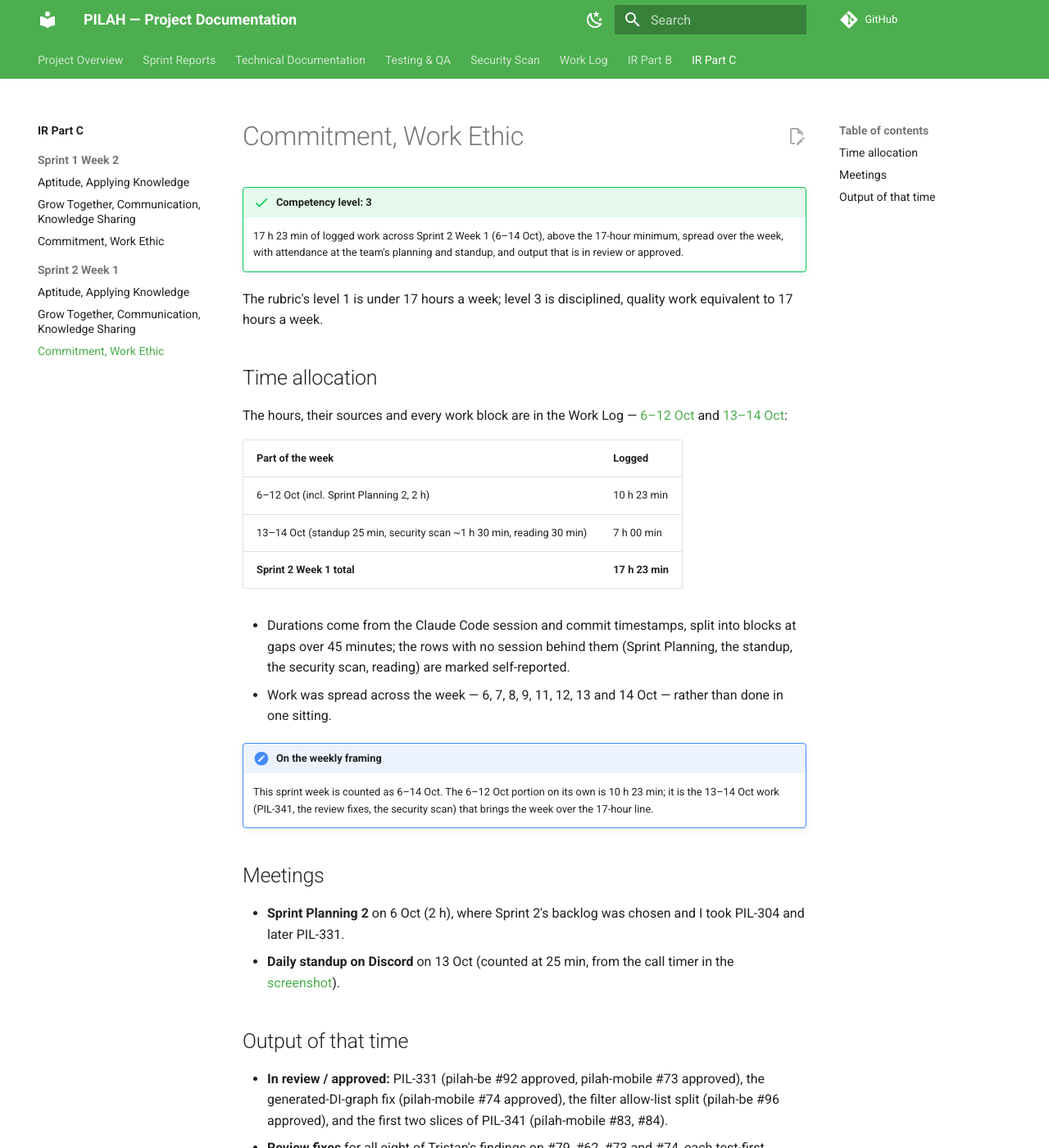
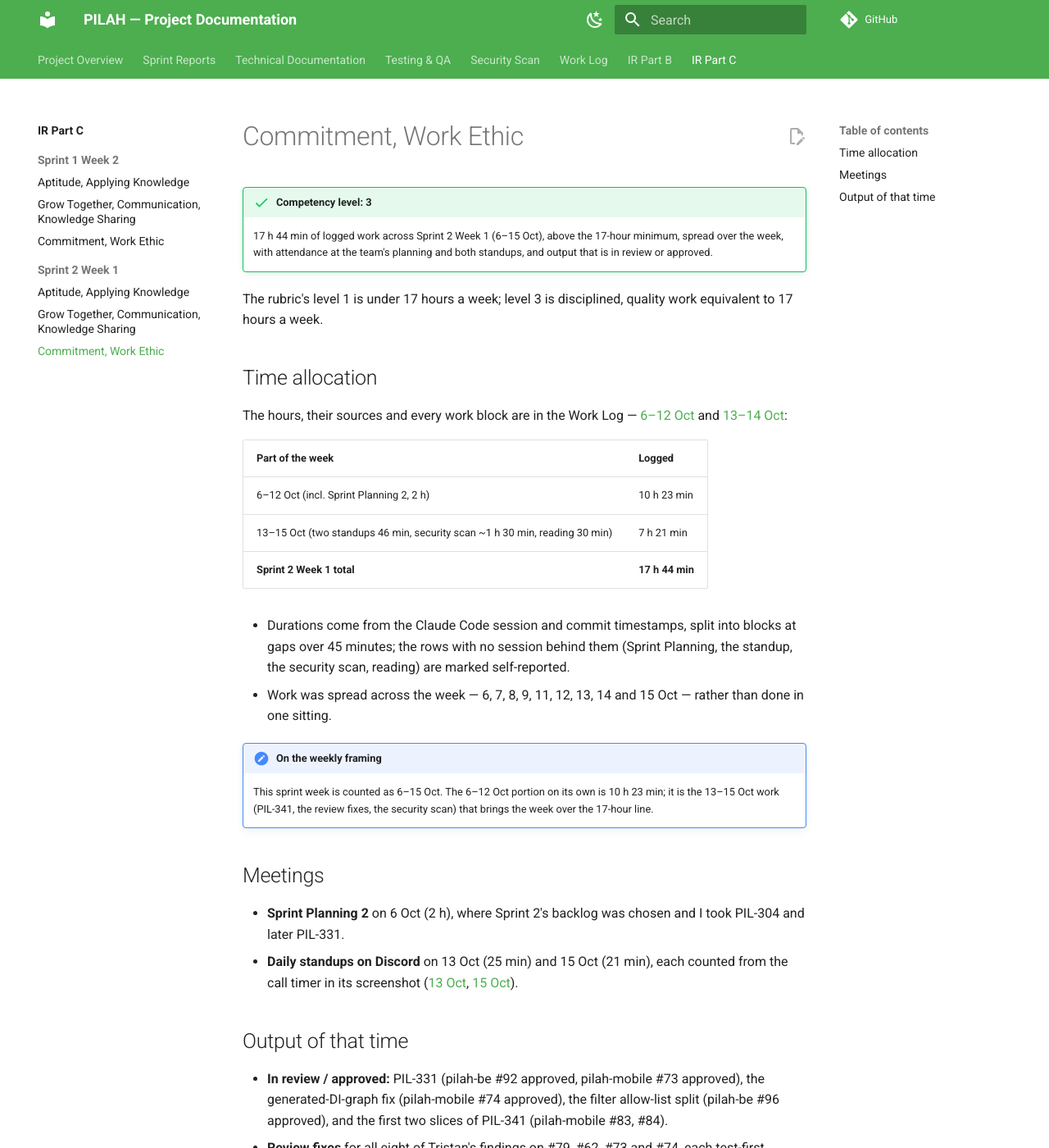
Before and after one commit to mvfi0/pilah-docs, an MkDocs documentation site: the page built from docs/review-part-c/sprint-2-week-1/commitment.md, in a window 1280 px wide and 1400 px high. Shown: the whole window at 82% size. Built offline with MkDocs 1.6.1 and Material for MkDocs 9.7.7, drawn with Linux system fonts in a browser that asks for light colours; comment, search, counter and statistics services are not loaded.

Commit message:
docs(ir): fold the 15 Oct standup into S2W1 Commitment
Window now 6-15 Oct, 17 h 44 min, with both Discord standups (13 and
15 Oct). Index cell updated to match.

Co-Authored-By: Claude Opus 4.8 <noreply@anthropic.com>

```diff
--- a/docs/review-part-c/sprint-2-week-1/commitment.md
+++ b/docs/review-part-c/sprint-2-week-1/commitment.md
@@ -1,7 +1,7 @@
 # Commitment, Work Ethic
 
 !!! success "Competency level: 3"
-    17 h 23 min of logged work across Sprint 2 Week 1 (6–14 Oct), above the 17-hour minimum, spread over the week, with attendance at the team's planning and standup, and output that is in review or approved.
+    17 h 44 min of logged work across Sprint 2 Week 1 (6–15 Oct), above the 17-hour minimum, spread over the week, with attendance at the team's planning and both standups, and output that is in review or approved.
 
 The rubric's level 1 is under 17 hours a week; level 3 is disciplined, quality work equivalent to 17 hours a week.
 
@@ -12,19 +12,19 @@ The hours, their sources and every work block are in the Work Log — [6–12 Oc
 | Part of the week | Logged |
 |---|---|
 | 6–12 Oct (incl. Sprint Planning 2, 2 h) | 10 h 23 min |
-| 13–14 Oct (standup 25 min, security scan ~1 h 30 min, reading 30 min) | 7 h 00 min |
-| **Sprint 2 Week 1 total** | **17 h 23 min** |
+| 13–15 Oct (two standups 46 min, security scan ~1 h 30 min, reading 30 min) | 7 h 21 min |
+| **Sprint 2 Week 1 total** | **17 h 44 min** |
 
 - Durations come from the Claude Code session and commit timestamps, split into blocks at gaps over 45 minutes; the rows with no session behind them (Sprint Planning, the standup, the security scan, reading) are marked self-reported.
-- Work was spread across the week — 6, 7, 8, 9, 11, 12, 13 and 14 Oct — rather than done in one sitting.
+- Work was spread across the week — 6, 7, 8, 9, 11, 12, 13, 14 and 15 Oct — rather than done in one sitting.
 
 !!! note "On the weekly framing"
-    This sprint week is counted as 6–14 Oct. The 6–12 Oct portion on its own is 10 h 23 min; it is the 13–14 Oct work (PIL-341, the review fixes, the security scan) that brings the week over the 17-hour line.
+    This sprint week is counted as 6–15 Oct. The 6–12 Oct portion on its own is 10 h 23 min; it is the 13–15 Oct work (PIL-341, the review fixes, the security scan) that brings the week over the 17-hour line.
 
 ## Meetings
 
 - **Sprint Planning 2** on 6 Oct (2 h), where Sprint 2's backlog was chosen and I took PIL-304 and later PIL-331.
-- **Daily standup on Discord** on 13 Oct (counted at 25 min, from the call timer in the [screenshot](../../logs/index.md#daily-standup-13-oct)).
+- **Daily standups on Discord** on 13 Oct (25 min) and 15 Oct (21 min), each counted from the call timer in its screenshot ([13 Oct](../../logs/index.md#daily-standup-13-oct), [15 Oct](../../logs/index.md#daily-standup-15-oct)).
 
 ## Output of that time
 
```
Also changed, not shown: docs/review-part-c/index.md (+1 -1 lines).
